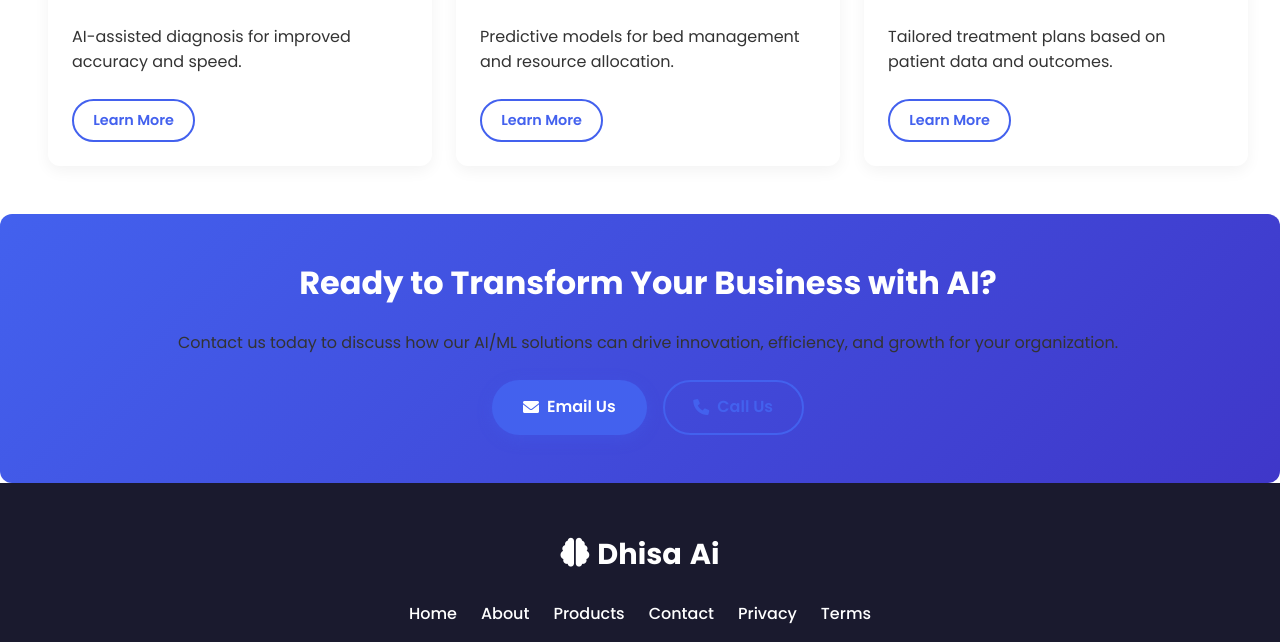
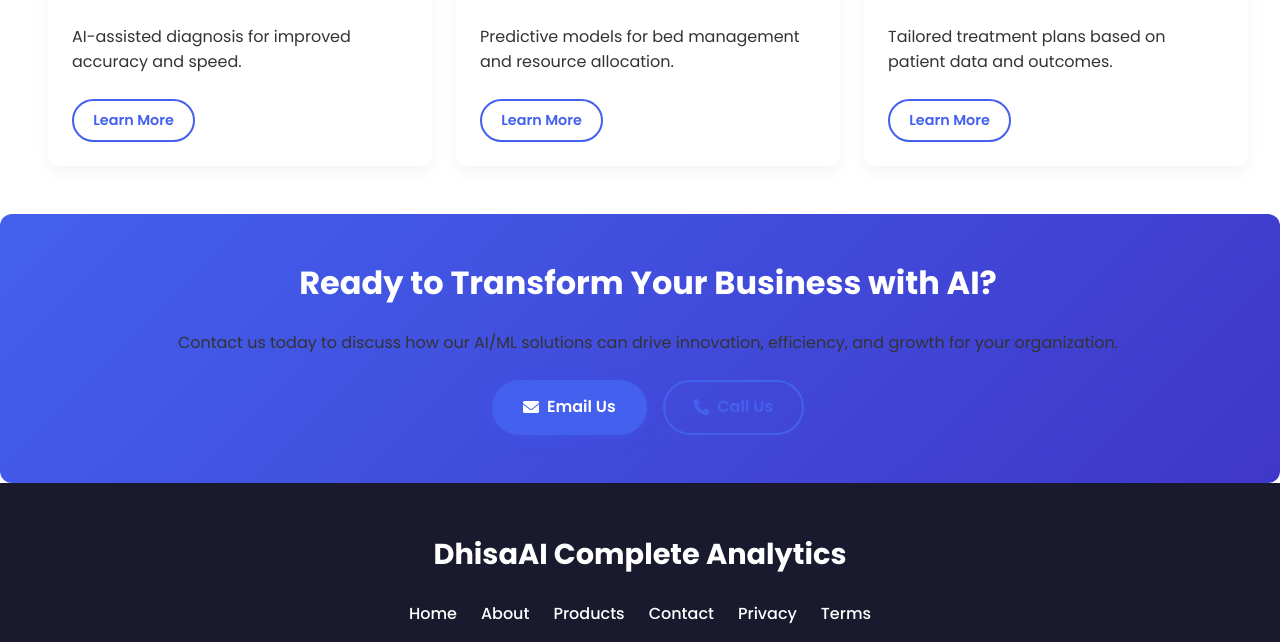
Before and after one commit to Jeevanks1998/Project, a plain HTML site: page product.html in a window 1280 px wide. Shown: the part 5089-5731 px from the top of the page. Drawn offline with Linux system fonts and the light colour scheme.

Commit message:
Update product.html

```diff
--- a/product.html
+++ b/product.html
@@ -964,9 +964,8 @@
 
     <footer>
         <div class="container">
-            <div class="footer-logo">
-                <i class="fas fa-brain"></i>
-                <span>Dhisa</span>Ai
+            <div class="footer-logo"
+                <span>Dhisa</span>AI Complete Analytics
             </div>
             <div class="footer-links">
                 <a href="#home">Home</a>
```
